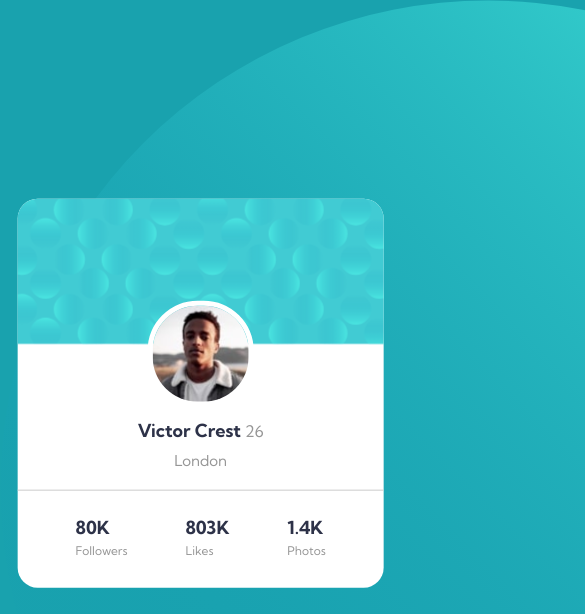
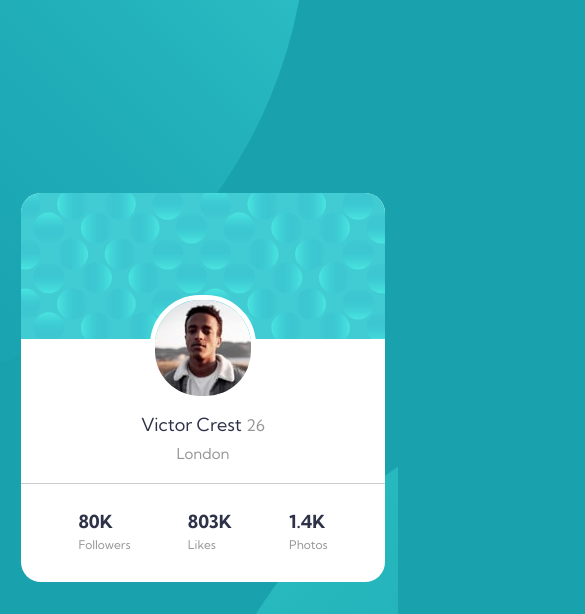
Before and after one commit to piergiorgiodellimauri/profilecard, a plain HTML site: page index.html in a window 390 px wide. Shown: the top 614 px of the page, 585 px wide, since content can reach past the window. Drawn offline with Linux system fonts and the light colour scheme.

Commit message:
Add files via upload

```diff
--- a/css/style.css
+++ b/css/style.css
@@ -5,6 +5,7 @@
   font-size: 18px;
   padding: 0;
   font-family: 'Kumbh Sans', sans-serif;
+  font-weight: 400;
 }
 
 :root{
@@ -13,8 +14,7 @@
   --dgb: hsl(227, 10%, 46%);
   --dg:hsl(0, 0%, 59%);
   --vg:#cccccc;
-  transform: rotate(45deg);
-}
+  }
 body{
   display: flex;
   flex-direction: column;
@@ -22,10 +22,11 @@ body{
   align-items: center;
   height: 100vh;
   width: 100vw;
+  background:url(../images/bg-pattern-top.svg), url(../images/bg-pattern-top.svg);
+  background-position:left -80px top -430px, right 50px bottom -450px;
+  background-repeat:no-repeat,no-repeat;
   background-color: var(--dc);
-  background-image: url(../images/bg-pattern-top.svg);
-  background-repeat: repeat-x;
-  transform: rotate(-45deg);
+
 }
 
 h1{
@@ -106,6 +107,7 @@ ul{
 .value{
   font-weight:bold;
   color: var(--vddb);
+  align-items: center;
 }
 
 .type{
@@ -113,6 +115,7 @@ ul{
   font-weight: lighter;
   color: var(--dg);
   line-height: 2;
+  align-items: center;
 }
 
 .attribution {
@@ -123,3 +126,16 @@ text-align: center;
 .attribution a {
 color: hsl(228, 45%, 44%);
 }
+
+@media screen and (max-width: 750px){
+  body{
+    background-color: var(--dc);
+   background-image: url(../images/bg-pattern-top.svg), url(../images/bg-pattern-bottom.svg);
+   background-position: left -670px top -580px, right -770px bottom -500px;
+   background-repeat: no-repeat, no-repeat;
+
+   display: flex;
+   align-items: center;
+   justify-content: center;
+  }
+}
```
